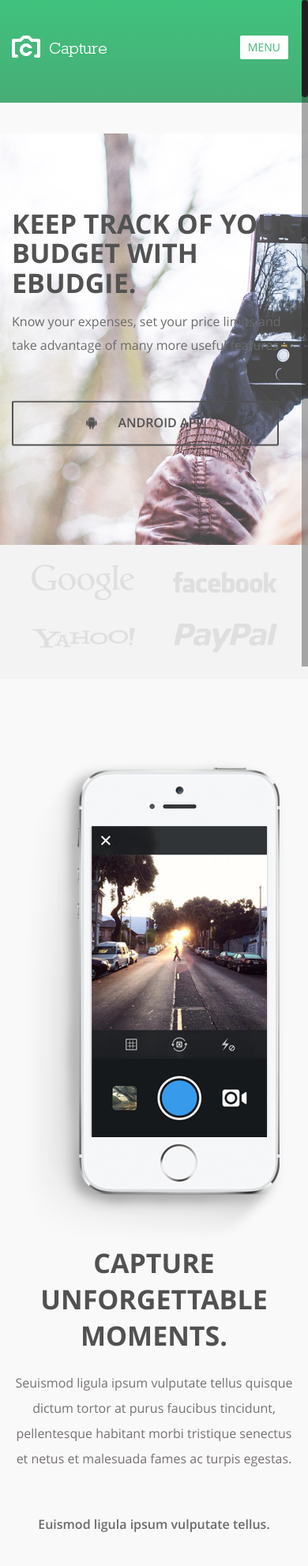
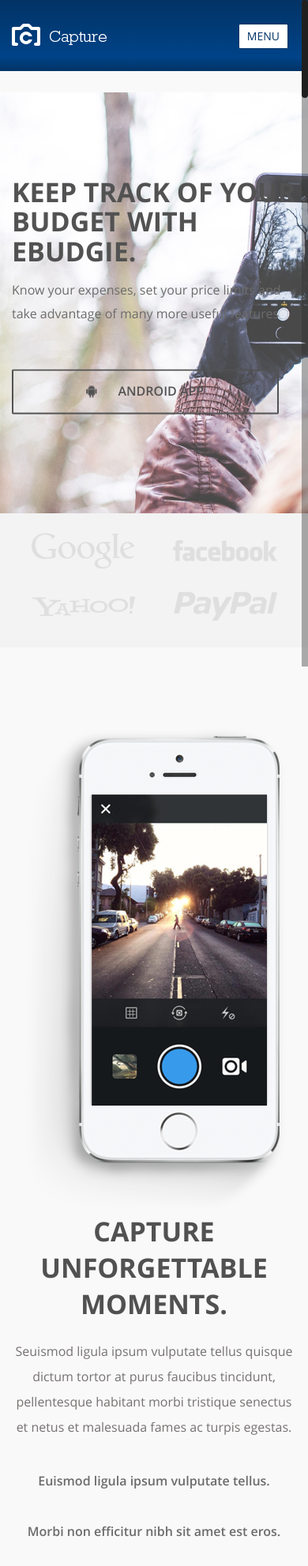
Before and after one commit to nikolay-radkov/ebudgie-website, a PHP site: page / in a window 390 px wide. Shown: the top 1983 px of the page at 79% size. Run offline with PHP 8.4, Linux system fonts and the light colour scheme.

Commit message:
Change the styles for the header

```diff
--- a/css/main.css
+++ b/css/main.css
@@ -1,14 +1,4 @@
 /*
-
-
-    Template Name   : Capture
-    Template Author : pixelhint.com
-    Author Email    : contact@pixelhint.com
-    License         : pixelhint.com/license
-
-
-    *****************************************
-
 
     - Header
     - Hero section
@@ -20,14 +10,7 @@
     - Footer
     - Responsive CSS
 
-
 */
-
-
-
-
-
-
 
 /*		Fonts		*/
 @font-face {
@@ -39,9 +22,7 @@
          url('../fonts/opensans-regular.svg#LatoRegular') format('svg');
     font-weight: normal;
     font-style: normal;
-
 }
-
 
 @font-face {
     font-family: 'open_bold';
@@ -52,9 +33,7 @@
          url('../fonts/opensans-bold.svg#LatoRegular') format('svg');
     font-weight: normal;
     font-style: normal;
-
 }
-
 
 @font-face {
     font-family: 'open_semibold';
@@ -65,16 +44,7 @@
          url('../fonts/opensans-semibold.svg#open_sanssemibold') format('svg');
     font-weight: normal;
     font-style: normal;
-
 }
-
-
-
-
-
-
-
-
 
 /*		General CSS		*/
 body{
@@ -93,32 +63,24 @@ a:focus{
 }
 
 
-
-
-
-
-
-
-
-
 /*		Header 		*/
-
 header{
 	position: relative;
 	display: block;
 	width: 100%;
-	height: 130px;
+	height: 90px;
 	z-index: 99;
-	background-color: #41c17d;
-	background-image: -moz-linear-gradient(bottom, #47ad76 0%, #47ad76 0.27%, #40c27d 99.46%, #40c27d 100%);
-	background-image: -o-linear-gradient(bottom, #47ad76 0%, #47ad76 0.27%, #40c27d 99.46%, #40c27d 100%);
-	background-image: -webkit-linear-gradient(bottom, #47ad76 0%, #47ad76 0.27%, #40c27d 99.46%, #40c27d 100%);
-	background-image: linear-gradient(bottom, #47ad76 0%, #47ad76 0.27%, #40c27d 99.46%, #40c27d 100%);
+	background-color: #023365;
+
+	background-image: -moz-linear-gradient(bottom, #023365 0%, #004388 20%, #023365 100%);
+	background-image: -o-linear-gradient(bottom, #023365 0%, #004388 20%, #023365 100%);
+	background-image: -webkit-linear-gradient(bottom, #023365 0%, #004388 20%, #023365 100%);
+	background-image: linear-gradient(bottom, #023365 0%, #004388 20%, #023365 100%);
 }
 
 header .logo{
 	display: table-cell;
-	margin: 45px 100px 0 0;
+	margin: 30px 100px 0 0;
 }
 
 header .burger_icon{
@@ -127,8 +89,9 @@ header .burger_icon{
 	background: #ffffff;
 	padding: 5px 10px;
 	text-transform: uppercase;
+	border: 1px solid #023365;
 
-	color: #43b779;
+	color: #023365;
 	font-family: "open_regular", Helvetica, Arial, sans-serif;
 	font-size: 14px;
 
@@ -136,7 +99,7 @@ header .burger_icon{
 	-webkit-border-radius: 2px;
 	border-radius: 2px;
 
-	margin: 45px 10px 0 0;
+	margin: 30px 10px 0 0;
 }
 
 header .burger_icon:hover{
@@ -144,12 +107,13 @@ header .burger_icon:hover{
 }
 
 header .burger_icon.active{
-	background: #359663;
+	background: #023365;
 	color: #ffffff;
+	border: 1px solid #ffffff;
 }
 
 header nav{
-	margin-top: 50px;
+	margin-top: 35px;
 	display: table-cell;
 }
 
@@ -181,7 +145,7 @@ header nav li a:focus{
 
 header .social{
 	display: table-cell;
-	margin-top: 45px;
+	margin-top: 30px;
 }
 
 header .social li{
@@ -431,7 +395,7 @@ a.app_link{
 	color: #767272;
 	font-family: "open_regular", Helvetica, Arial, sans-serif;
 	font-size: 16px;
-	margin-bottom: 45px;
+	margin-bottom: 30px;
 	line-height: 32px;
 }
 
@@ -778,14 +742,6 @@ footer .copyright a{
 	color: #565555;
 }
 
-
-
-
-
-
-
-
-
 /*		Responsive CSS 		*/
 
 @media (max-width: 360px) {
@@ -810,9 +766,9 @@ footer .copyright a{
 	header nav{
 		width: 100%;
 		float: none;
-		background: #47ad76;
+		background: #023365;
 		position: absolute;
-		margin-top: 130px;
+		margin-top: 90px;
 		left: 0;
 		display: none;
 	}
@@ -833,11 +789,11 @@ footer .copyright a{
 		display: block;
 		width: 100%;
 		padding: 20px 0;
-		border-bottom: 1px solid #389965;
+		border-bottom: 1px solid rgb(4, 65, 128);
 	}
 
 	header nav li:first-child a{
-		border-top: 1px solid #389965;
+		border-top: 1px solid #023365;
 	}
 
 	header .social{
```
